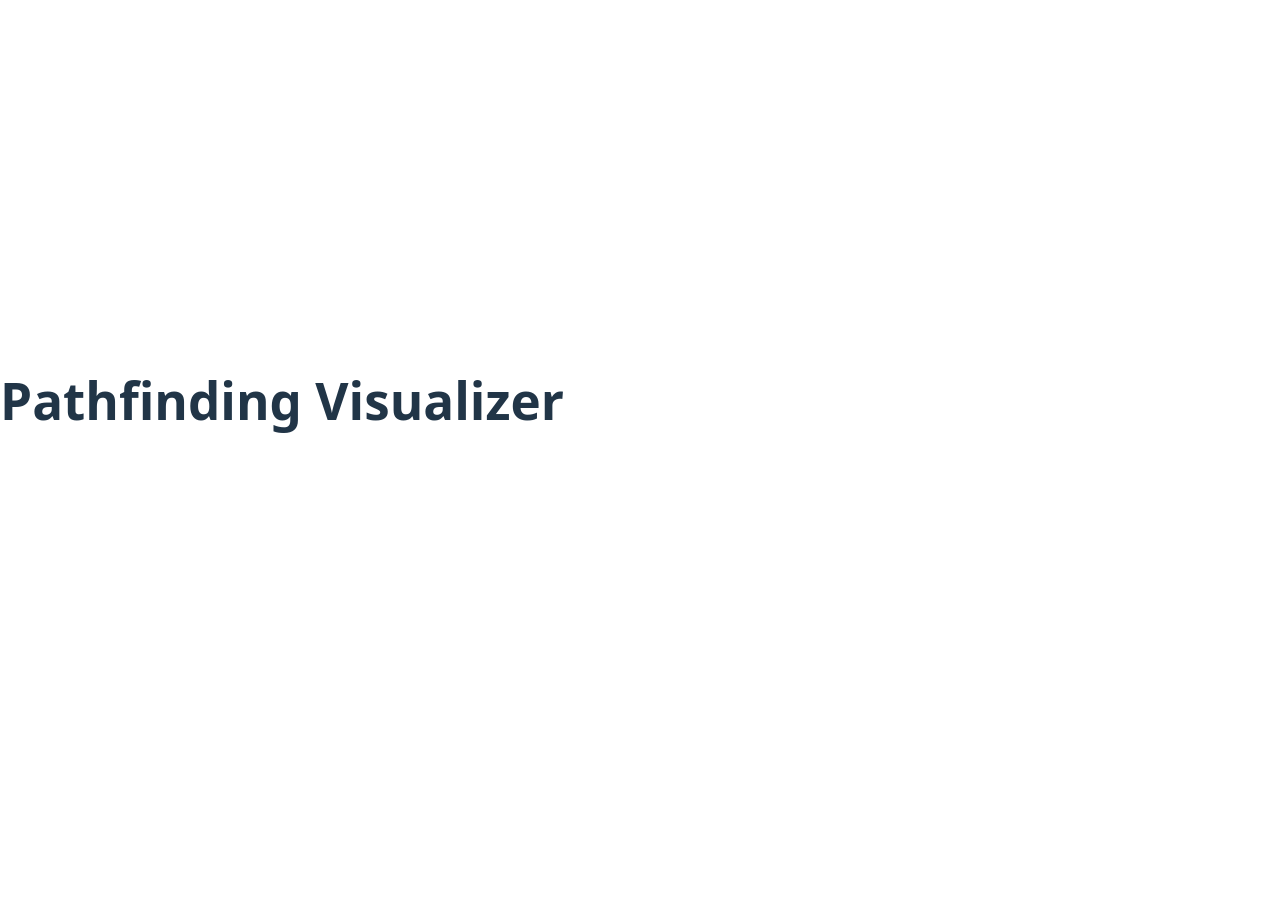
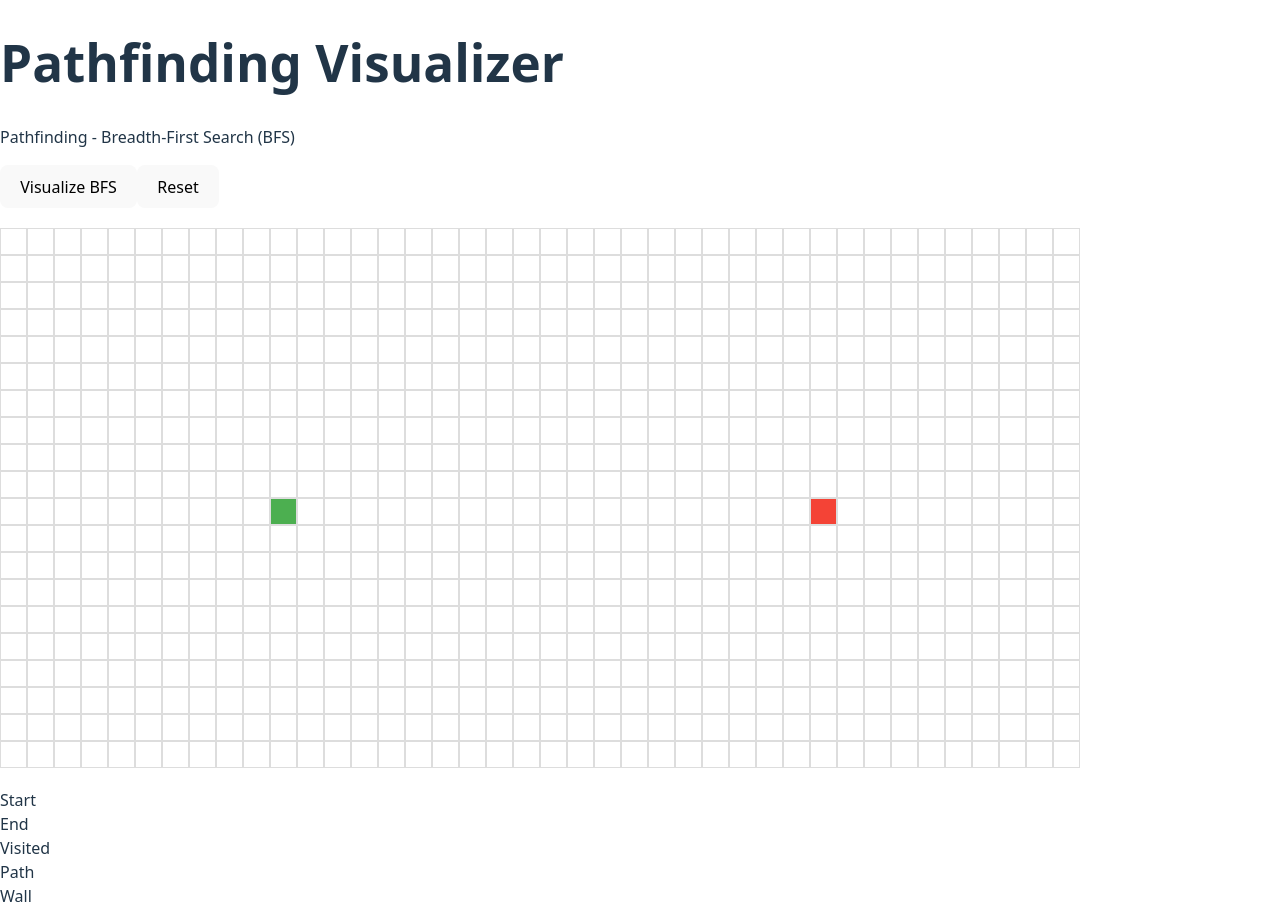
Before and after one commit to sagrvma/algorithm-visualizer, a React app: page / in a window 1280 px wide. Before the commit the page ends 800 px from the top, so only its background shows below. Built offline with nearby package versions, Linux system fonts and the light colour scheme; the HTML template or start-up script is replaced by a standard one.

Commit message:
linked everything up

```diff
--- a/src/App.tsx
+++ b/src/App.tsx
@@ -1,7 +1,13 @@
+import PathFindingVisualizer from "./features/pathfinding/PathfindingVisualizer";
+
 const App = () => {
   return (
     <div className="app">
-      <h1>Pathfinding Visualizer</h1>
+      <header>
+        <h1>Pathfinding Visualizer</h1>
+        <p>Pathfinding - Breadth-First Search (BFS)</p>
+      </header>
+      <PathFindingVisualizer />
     </div>
   );
 };
--- a/src/features/pathfinding/PathfindingVisualizer.tsx
+++ b/src/features/pathfinding/PathfindingVisualizer.tsx
@@ -3,6 +3,7 @@ import type { GridType, TileType } from "./types";
 import createInitialGrid, { END_NODE, START_NODE } from "./utils/gridHelpers";
 import { bfs, getShortestPath } from "./algorithms/bfs";
 import Grid from "./components/Grid";
+import "./PathfindingVisualizer.css";
 
 const PathFindingVisualizer = () => {
   //STATE MANAGEMENT
--- a/src/features/pathfinding/components/Grid.tsx
+++ b/src/features/pathfinding/components/Grid.tsx
@@ -1,6 +1,6 @@
 import type { GridType } from "../types";
 import Tile from "./Tile";
-
+import "./Grid.css";
 interface gridProps {
   grid: GridType; //The 2D array containing all the tile data (20x40)
   onMouseDown: (row: number, col: number) => void; //Function to call when clicking a tile
```
Also changed, not shown: src/features/pathfinding/PathfindingVisualizer.css (added).
